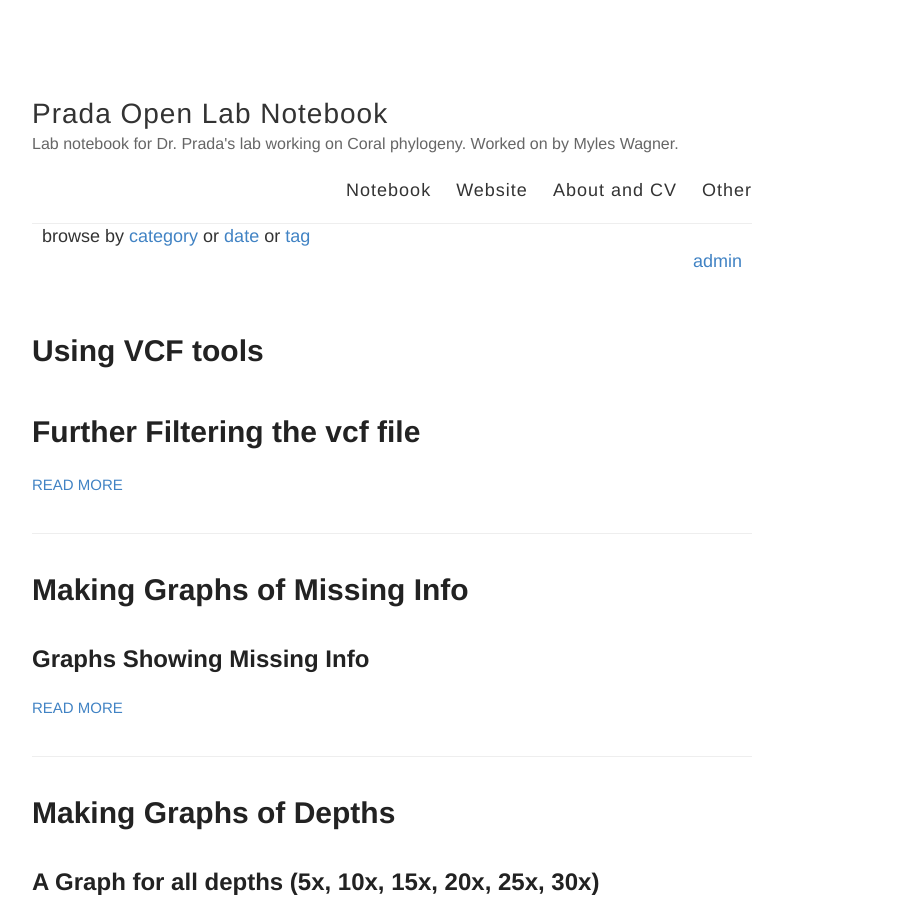
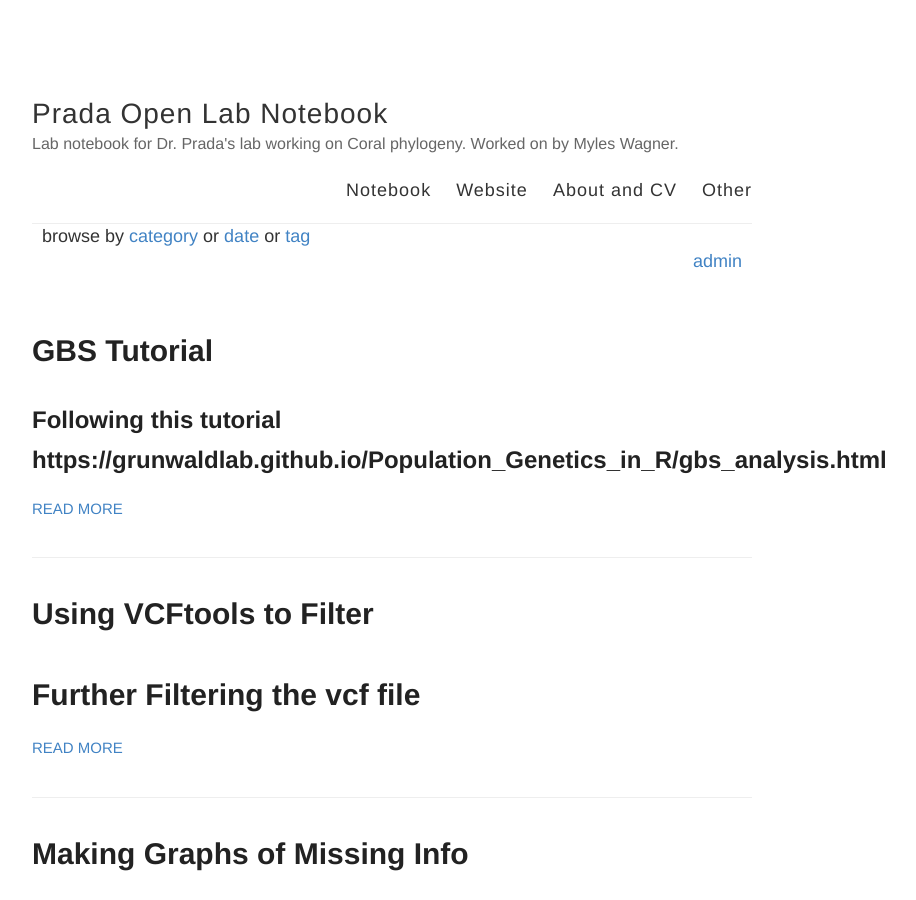
Before and after one commit to Mwags24/Brevolium_Notebook, a Jekyll site: the page built from index.html, in a window 1280 px wide and 900 px high. Shown: the whole window, without its empty margins (248-1164 px from the left). Built offline with Jekyll 4.4.1, drawn with Linux system fonts in a browser that asks for light colours.

```diff
--- a/_posts/2020-5-21-VCFtools-Filtering.md
+++ b/_posts/2020-5-21-VCFtools-Filtering.md
@@ -1,6 +1,6 @@
 ---
 layout: post
-title: "Using VCF tools"
+title: "Using VCFtools to Filter"
 categories:
 tags:
 ---
@@ -70,7 +70,6 @@ myles_wagner@bluewaves.uri.edu:/data/pradalab/Brevolium_depth/vcf_files/brevoliu
 
 # Making the PCA graphs
 
-
 ![10xfiltered]({{ site.baseurl }}/images/10x_Depth_pop_filtered.pdf "10x PCA after filtering")
 
 ![10xfiltered]({{ site.baseurl }}/images/10x_Depth_genotype_filtered.pdf "10x PCA after filtering")
--- /dev/null
+++ b/_posts/2020-5-22-GBS.md
@@ -0,0 +1,20 @@
+---
+layout: post
+title: "GBS Tutorial"
+categories:
+tags:
+---
+
+## Following this tutorial https://grunwaldlab.github.io/Population_Genetics_in_R/gbs_analysis.html
+
+
+### First a Distance Tree was Created
+
+![DistnceTree]({{ site.baseurl }}/images/DistanceTree_Filtered.pdf "Distance Tree")
+
+
+
+
+### A Minimum Spanning Network (MSN) tree was made
+
+![MSN]({{ site.baseurl }}/images/Min_span_network_draft.pdf "MSN graph")
```
Also changed, not shown: 4 other files.
